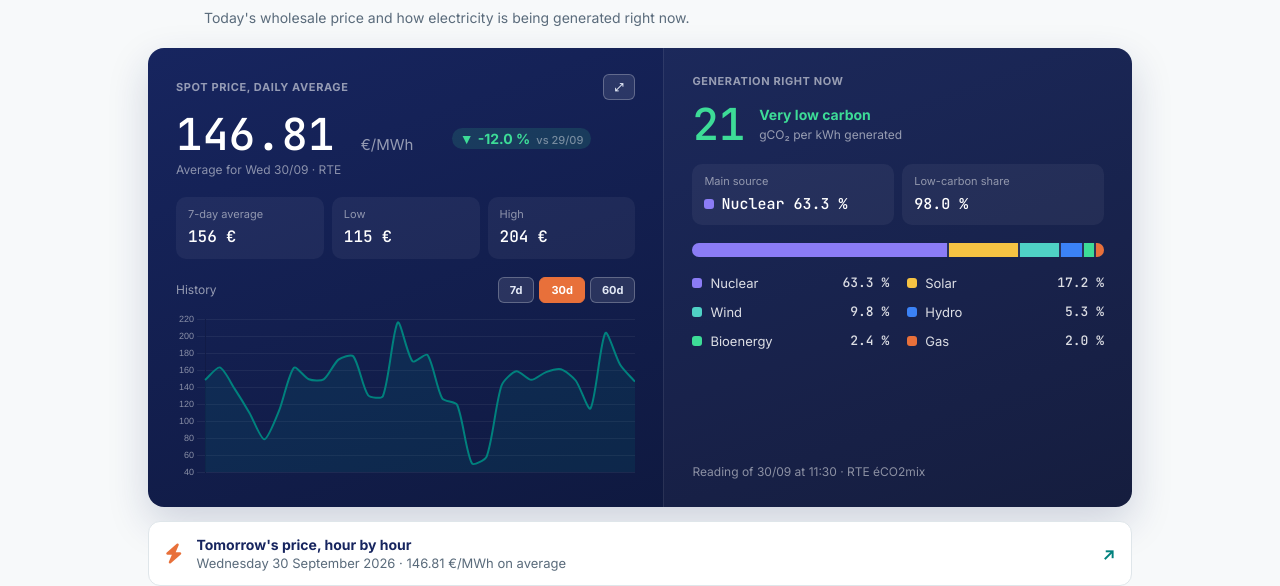
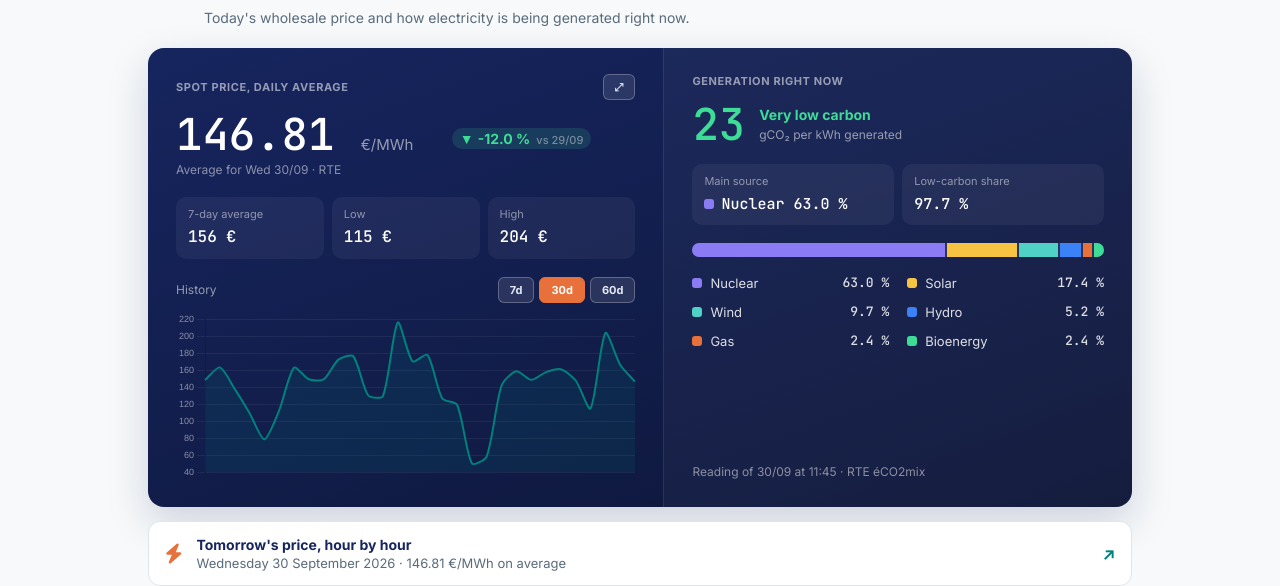
Before and after one commit to InsideEnergyMarkets/Inside-Energy-Markets, a Jekyll site: the page built from en/markets/index.html, in a window 1280 px wide and 900 px high, scrolled down 383 px. Shown: the part 165-751 px from the top of the window. Built offline with Jekyll 4.4.1, drawn with Linux system fonts in a browser that asks for light colours; some of the changed text lies outside the part shown.

Commit message:
Mise à jour automatique des données marché

```diff
--- a/_data/day_ahead.json
+++ b/_data/day_ahead.json
@@ -1 +1 @@
-{"updated_at":"2026-09-30T11:50:43.822496Z","source":"ENTSO-E","latest":"2026-09-30","fr":{"2026-09-29":{"avg":166.81,"peak":153.96,"min":{"hour":"13","value":74.66},"max":{"hour":"19","value":240.81},"negative_hours":0,"hourly":[["00",187.29],["01",176.16],["02",171.51],["03",166.38],["04",161.82],["05",167.69],["06",190.7],["07",224.15],["08",220.1],["09",188.1],["10",182.38],["11",131.75],["12",92.54],["13",74.66],["14",81.55],["15",100.45],["16",136.98],["17",176.09],["18",222.08],["19",240.81],["20",219.55],["21",181.41],["22",167.84],["23",141.35]]},"2026-09-30":{"avg":146.81,"peak":160.51,"min":{"hour":"03","value":47.7},"max":{"hour":"19","value":253.7},"negative_hours":0,"hourly":[["00",91.23],["01",70.41],["02",66.98],["03",47.7],["04",50.31],["05",53.45],["06",164.9],["07",204.69],["08",198.0],["09",180.72],["10",159.64],["11",125.57],["12",105.2],["13",89.07],["14",100.73],["15",121.59],["16",154.78],["17",204.54],["18",232.58],["19",253.7],["20",237.98],["21",215.56],["22",204.09],["23",190.0]],"change_pct":-12.0,"prev_value":166.81,"prev_date":"2026-09-29"}},"neighbors":{"DE":{"2026-09-29":165.83,"2026-09-30":140.75},"BE":{"2026-09-29":169.86,"2026-09-30":162.48},"NL":{"2026-09-29":165.24,"2026-09-30":147.73},"ES":{"2026-09-29":130.1,"2026-09-30":164.98},"IT":{"2026-09-29":200.97,"2026-09-30":201.04},"CH":{"2026-09-29":173.38,"2026-09-30":179.59}}}
+{"updated_at":"2026-09-30T12:11:16.973794Z","source":"ENTSO-E","latest":"2026-09-30","fr":{"2026-09-29":{"avg":166.81,"peak":153.96,"min":{"hour":"13","value":74.66},"max":{"hour":"19","value":240.81},"negative_hours":0,"hourly":[["00",187.29],["01",176.16],["02",171.51],["03",166.38],["04",161.82],["05",167.69],["06",190.7],["07",224.15],["08",220.1],["09",188.1],["10",182.38],["11",131.75],["12",92.54],["13",74.66],["14",81.55],["15",100.45],["16",136.98],["17",176.09],["18",222.08],["19",240.81],["20",219.55],["21",181.41],["22",167.84],["23",141.35]]},"2026-09-30":{"avg":146.81,"peak":160.51,"min":{"hour":"03","value":47.7},"max":{"hour":"19","value":253.7},"negative_hours":0,"hourly":[["00",91.23],["01",70.41],["02",66.98],["03",47.7],["04",50.31],["05",53.45],["06",164.9],["07",204.69],["08",198.0],["09",180.72],["10",159.64],["11",125.57],["12",105.2],["13",89.07],["14",100.73],["15",121.59],["16",154.78],["17",204.54],["18",232.58],["19",253.7],["20",237.98],["21",215.56],["22",204.09],["23",190.0]],"change_pct":-12.0,"prev_value":166.81,"prev_date":"2026-09-29"}},"neighbors":{"DE":{"2026-09-29":165.83,"2026-09-30":140.75},"BE":{"2026-09-29":169.86,"2026-09-30":162.48},"NL":{"2026-09-29":165.24,"2026-09-30":147.73},"ES":{"2026-09-29":130.1,"2026-09-30":164.98},"IT":{"2026-09-29":200.97,"2026-09-30":201.04},"CH":{"2026-09-29":173.38,"2026-09-30":179.59}}}
--- a/_data/fuel.json
+++ b/_data/fuel.json
@@ -1 +1 @@
-{"date":"2026-09-30","gazole":2.379,"e10":2.161,"stations":7412,"change_7d":{},"history":{"2026-09-30":{"gazole":2.379,"e10":2.161}}}
+{"date":"2026-09-30","gazole":2.379,"e10":2.161,"stations":7410,"change_7d":{},"history":{"2026-09-30":{"gazole":2.379,"e10":2.161}}}
--- a/_data/market.json
+++ b/_data/market.json
@@ -1,7 +1,7 @@
 {
-  "updated_at": "2026-09-30T11:49:47.356028Z",
+  "updated_at": "2026-09-30T12:10:12.962219Z",
   "brent": {
-    "price_usd": 103.24,
+    "price_usd": 103.35,
     "date": "2026-09-30",
     "unit": "USD/baril",
     "source": "OilPriceAPI",
@@ -9,10 +9,10 @@
     "date_label_en": "Price on Wed 30/09",
     "prev_value": 102.94,
     "prev_date": "2026-09-29",
-    "change_pct": 0.3
+    "change_pct": 0.4
   },
   "wti": {
-    "price_usd": 90.75,
+    "price_usd": 90.78,
     "date": "2026-09-30",
     "unit": "USD/baril",
     "source": "OilPriceAPI",
@@ -33,18 +33,18 @@
     "change_pct": 0.0
   },
   "mix_france": {
-    "date_heure": "2026-09-30T11:30:00+00:00",
+    "date_heure": "2026-09-30T11:45:00+00:00",
     "shares": {
-      "nucleaire": 63.3,
-      "solaire": 17.2,
-      "eolien": 9.8,
-      "hydraulique": 5.3,
-      "bioenergies": 2.4,
-      "gaz": 2.0
+      "nucleaire": 63.0,
+      "solaire": 17.4,
+      "eolien": 9.7,
+      "hydraulique": 5.2,
+      "gaz": 2.4,
+      "bioenergies": 2.4
     },
     "top_source": "nucleaire",
-    "top_share": 63.3,
-    "co2_intensity": 21
+    "top_share": 63.0,
+    "co2_intensity": 23
   },
   "spot_price_france": {
     "price_eur_mwh": 146.81,
--- a/_data/market_history.json
+++ b/_data/market_history.json
@@ -666,15 +666,15 @@
     "spot_eur_mwh": 146.81,
     "spot_source": "RTE",
     "mix_shares": {
-      "nucleaire": 63.3,
-      "solaire": 17.2,
-      "eolien": 9.8,
-      "hydraulique": 5.3,
-      "bioenergies": 2.4,
-      "gaz": 2.0
+      "nucleaire": 63.0,
+      "solaire": 17.4,
+      "eolien": 9.7,
+      "hydraulique": 5.2,
+      "gaz": 2.4,
+      "bioenergies": 2.4
     },
     "henry_hub_eur_mwh": 9.14,
-    "brent_usd": 103.24,
+    "brent_usd": 103.35,
     "brent_source": "OilPriceAPI"
   }
 ]
--- a/_data/weekly_summary.json
+++ b/_data/weekly_summary.json
@@ -3,8 +3,8 @@
   "period_end": "2026-09-30",
   "brent": {
     "start_usd": 105.99,
-    "end_usd": 103.24,
-    "change_pct": -2.6
+    "end_usd": 103.35,
+    "change_pct": -2.5
   },
   "spot_price": {
     "avg_eur_mwh": 156.22,
```
